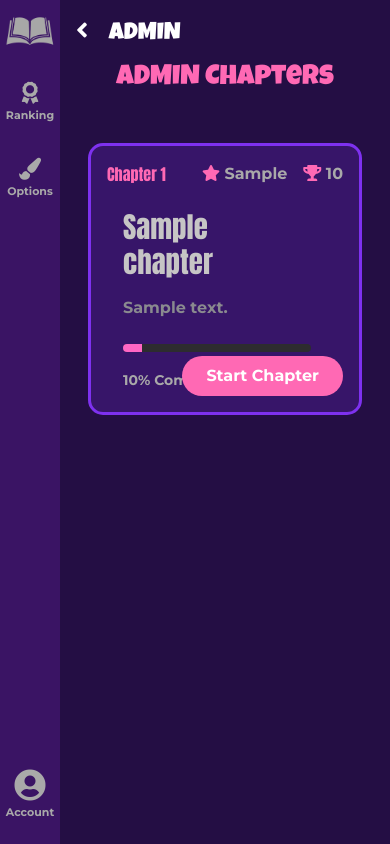
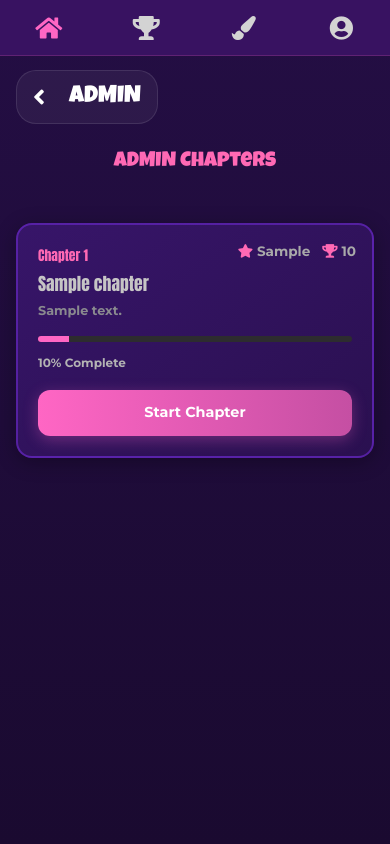
Before and after one commit to Luxanna22/webscape, a Flask app: template templates/user/chapter_list.html in a window 390 px wide. Run offline with Flask 3, Linux system fonts and the light colour scheme; the template is opened without the code that fills it: most values are stand-ins (such as "Sample title", 1, 10 or a date in 2020).

Commit message:
MOBILE redesign: chapter list

```diff
--- a/templates/user/chapter_list.html
+++ b/templates/user/chapter_list.html
@@ -2,7 +2,18 @@
 <html lang="en">
   <head>
     <meta charset="UTF-8" />
-    <meta name="viewport" content="width=device-width, initial-scale=1.0" />
+    <meta
+      name="viewport"
+      content="width=device-width, initial-scale=1.0, maximum-scale=1.0, user-scalable=no, viewport-fit=cover"
+    />
+    <meta name="mobile-web-app-capable" content="yes" />
+    <meta name="apple-mobile-web-app-capable" content="yes" />
+    <meta
+      name="apple-mobile-web-app-status-bar-style"
+      content="black-translucent"
+    />
+    <meta name="theme-color" content="#240e44" />
+    <link rel="manifest" href="/static/manifest.json" />
     <title>{{ level|upper }} Chapters - WebScape</title>
     <link
       rel="icon"
@@ -222,24 +233,223 @@
         color: var(--accent-color);
       }
 
-      @media (max-width: 575.98px) {
+      /* ==================== MOBILE APP DESIGN ==================== */
+      @media (max-width: 768px) {
+        body {
+          overscroll-behavior-y: none;
+          background: linear-gradient(180deg, #240e44 0%, #1a0a30 100%);
+        }
+
+        /* Top Navigation Bar */
         .sidebar {
-          width: 60px;
-          padding-top: 15px;
-          gap: 35px;
+          position: fixed !important;
+          top: 0 !important;
+          left: 0 !important;
+          right: 0 !important;
+          bottom: auto !important;
+          width: 100vw !important;
+          height: 56px !important;
+          flex-direction: row !important;
+          justify-content: space-around !important;
+          align-items: center !important;
+          padding: 0 !important;
+          gap: 0 !important;
+          background: rgba(58, 20, 100, 0.95) !important;
+          backdrop-filter: blur(12px) !important;
+          -webkit-backdrop-filter: blur(12px) !important;
+          z-index: 1000 !important;
+          border-bottom: 1px solid rgba(255, 102, 196, 0.2) !important;
         }
+
         .sidebar .nav-item {
-          font-size: 11px;
+          flex: 1 !important;
+          display: flex !important;
+          justify-content: center !important;
+          align-items: center !important;
+          height: 100% !important;
+          margin: 0 !important;
+          padding: 0 !important;
         }
+
+        .sidebar .nav-item.account {
+          margin: 0 !important;
+        }
+
+        .sidebar .nav-item span {
+          display: none !important;
+        }
+
         .sidebar .nav-item i {
-          font-size: 22px;
-          margin-bottom: 3px;
+          font-size: 1.5rem !important;
+          margin: 0 !important;
+          color: #d3d3d3 !important;
         }
+
+        .sidebar .nav-item:hover i,
+        .sidebar .nav-item.active i {
+          color: #ff66c4 !important;
+        }
+
+        .sidebar .nav-item img {
+          width: 28px !important;
+          height: 28px !important;
+        }
+
+        /* Main Content */
         .main-content {
-          margin-left: 60px;
-          padding: 1rem;
+          margin-left: 0 !important;
+          padding: 70px 1rem 2rem !important;
+          min-height: 100vh !important;
+        }
+
+        /* Back Link */
+        .section-title {
+          font-size: 0.9rem;
+          margin-bottom: 1rem;
+        }
+
+        .section-title a {
+          display: inline-flex;
+          align-items: center;
+          gap: 8px;
+          padding: 8px 16px;
+          background: rgba(255, 255, 255, 0.05);
+          border-radius: 20px;
+          border: 1px solid rgba(255, 255, 255, 0.1);
+          transition: all 0.2s ease;
+          color: #fff !important;
+        }
+
+        .section-title a:hover {
+          background: rgba(255, 255, 255, 0.1);
+        }
+
+        /* Page Title */
+        h1 {
+          font-size: 1.5rem !important;
+          margin-bottom: 1.5rem !important;
+        }
+
+        .container {
+          padding: 0 !important;
+          max-width: 100% !important;
+        }
+
+        .row {
+          margin: 0 !important;
+        }
+
+        .col-md-6 {
+          padding: 0 !important;
+          margin-bottom: 1rem !important;
+        }
+
+        /* Chapter Cards */
+        .chapter-card {
+          border-radius: 16px !important;
+          padding: 1.25rem !important;
+          height: auto !important;
+          min-height: 160px !important;
+          background: linear-gradient(
+            145deg,
+            #371569 0%,
+            #2a1050 100%
+          ) !important;
+          border: 2px solid rgba(126, 49, 239, 0.5) !important;
+          box-shadow: 0 4px 20px rgba(0, 0, 0, 0.3) !important;
+          position: relative !important;
+        }
+
+        .chapter-card:active {
+          transform: scale(0.98) !important;
+        }
+
+        .chapter-card .chapter-number {
+          position: static !important;
+          font-size: 0.85rem !important;
+          margin-bottom: 0.5rem !important;
+        }
+
+        .chapter-card .rewards {
+          position: absolute !important;
+          top: 1rem !important;
+          right: 1rem !important;
+          gap: 0.75rem !important;
+          font-size: 0.85rem !important;
+        }
+
+        .chapter-card h2 {
+          font-size: 1.2rem !important;
+          margin-top: 0.5rem !important;
+          margin-bottom: 0.5rem !important;
+          padding-right: 4rem !important;
+        }
+
+        .chapter-card p {
+          font-size: 0.85rem !important;
+          margin-bottom: 1rem !important;
+          line-height: 1.4 !important;
+          display: -webkit-box !important;
+          -webkit-line-clamp: 2 !important;
+          -webkit-box-orient: vertical !important;
+          overflow: hidden !important;
+        }
+
+        .chapter-card .progress {
+          height: 6px !important;
+          margin-bottom: 0.5rem !important;
+          margin-right: 0 !important;
+          border-radius: 3px !important;
+        }
+
+        .chapter-card small {
+          font-size: 0.75rem !important;
+          color: #b3b3b3 !important;
+        }
+
+        .chapter-card .start-btn {
+          position: static !important;
+          width: 100% !important;
+          margin-top: 1rem !important;
+          padding: 0.75rem 1.5rem !important;
+          font-size: 0.9rem !important;
+          border-radius: 12px !important;
+          background: linear-gradient(
+            90deg,
+            #ff66c4 0%,
+            #c54fa3 100%
+          ) !important;
+          box-shadow: 0 4px 15px rgba(255, 102, 196, 0.3) !important;
+        }
+
+        .chapter-card .start-btn:active {
+          transform: scale(0.97) !important;
+        }
+
+        .chapter-card .lock-icon {
+          font-size: 3rem !important;
+        }
+
+        .chapter-card.locked {
+          opacity: 0.5 !important;
         }
       }
+
+      /* Small phones */
+      @media (max-width: 400px) {
+        h1 {
+          font-size: 1.3rem !important;
+        }
+
+        .chapter-card h2 {
+          font-size: 1.1rem !important;
+        }
+
+        .chapter-card p {
+          font-size: 0.8rem !important;
+        }
+      }
+
       .nav-item a {
         color: var(--text-main) !important;
       }
@@ -253,38 +463,26 @@
   <body>
     <!-- Sidebar -->
     <nav class="sidebar d-flex flex-column align-items-center">
-      <div class="nav-item levels">
-        <a href="/"
-          ><img
-            src="/static/images/book-icon.png"
-            alt="webscape-logo"
-            width="50px"
-        /></a>
-        <br />
-      </div>
-      <!-- <div class="nav-item levels">
-        <i class="fas fa-bars" aria-hidden="true"></i>
-        <span>Levels</span>
-      </div> -->
-      <div class="nav-item badges" onclick="window.location.href='/rankings'">
-        <i class="fas fa-award" aria-hidden="true"></i>
-        <span>Ranking</span>
-      </div>
-      <div class="nav-item options" onclick="window.location.href='/options'">
+      <a href="/" class="nav-item" style="text-decoration: none">
+        <i class="fas fa-home" aria-hidden="true"></i>
+        <span>Home</span>
+      </a>
+      <a href="/rankings" class="nav-item" style="text-decoration: none">
+        <i class="fas fa-trophy" aria-hidden="true"></i>
+        <span>Rankings</span>
+      </a>
+      <a href="/options" class="nav-item" style="text-decoration: none">
         <i class="fas fa-paint-brush" aria-hidden="true"></i>
         <span>Options</span>
-      </div>
-      <div
+      </a>
+      <a
+        href="/account"
         class="nav-item account mt-auto mb-4"
-        onclick="window.location.href='/account'"
+        style="text-decoration: none"
       >
-        <i
-          class="fas fa-user-circle"
-          style="font-size: 32px"
-          aria-hidden="true"
-        ></i>
+        <i class="fas fa-user-circle" aria-hidden="true"></i>
         <span>Account</span>
-      </div>
+      </a>
     </nav>
 
     <!-- Main Content -->
```
Also changed, not shown: templates/user/classic.html (+15 -14 lines).
